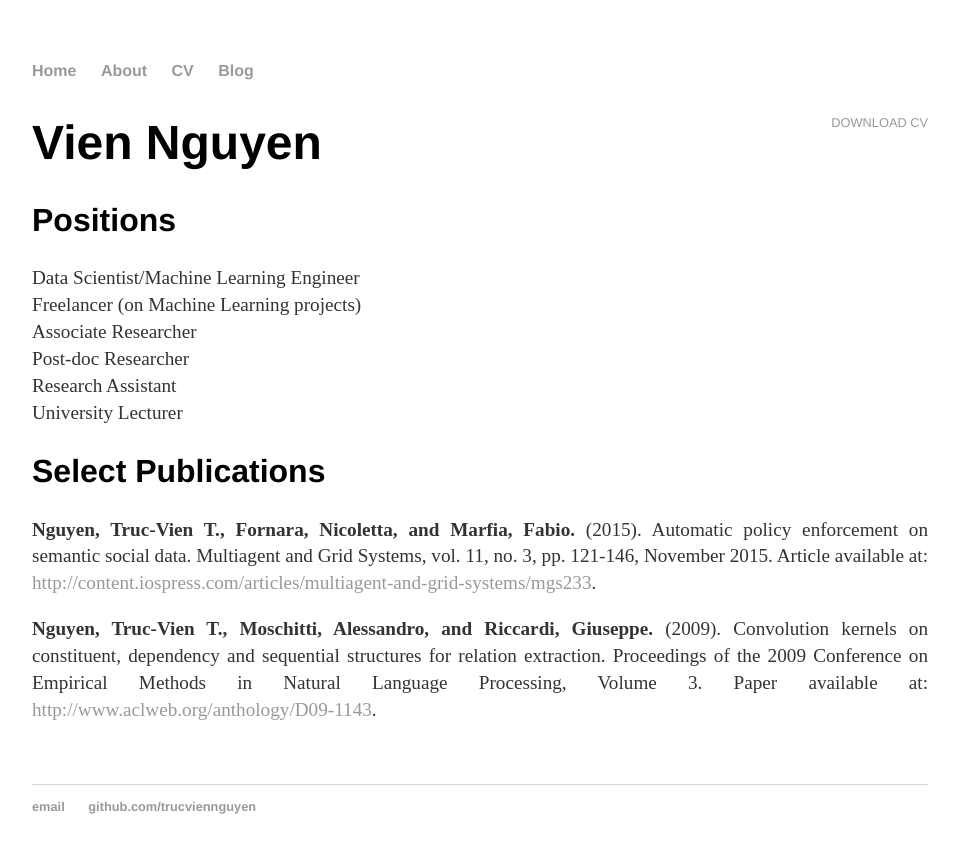
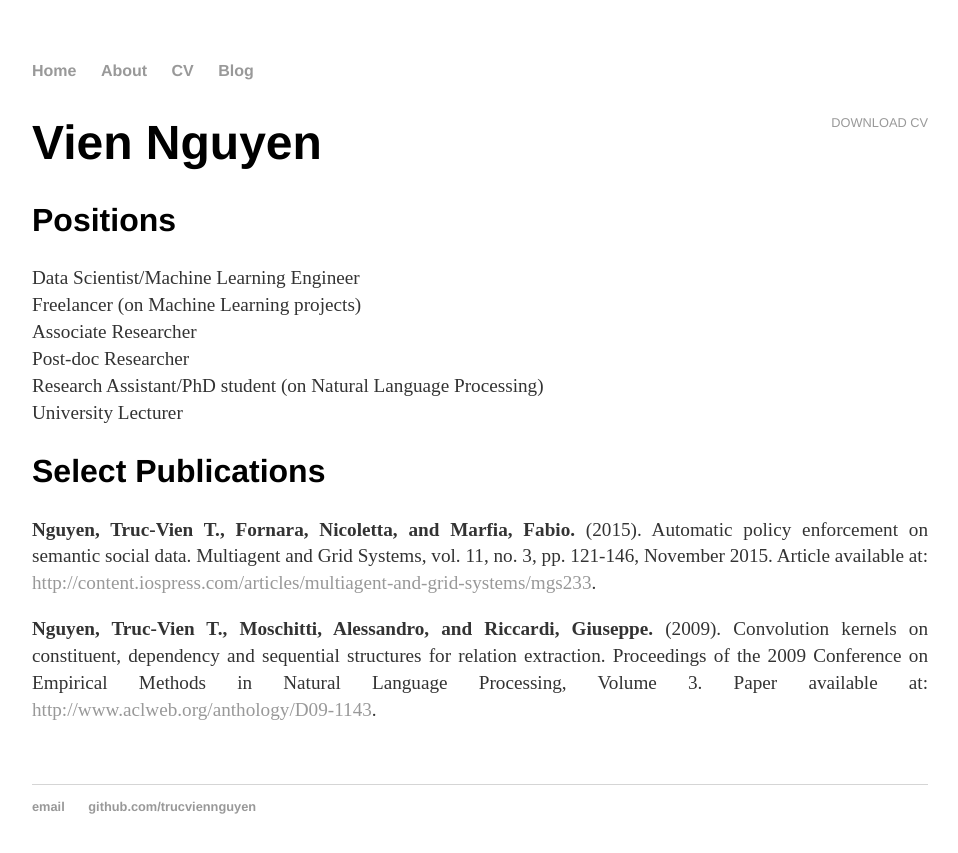
Before and after one commit to trucviennguyen/trucviennguyen.github.io, a Jekyll site: the page built from cv/index.html, in a window 1280 px wide. Shown: the top 853 px of the page, without its empty margins (160-1118 px from the left). Built offline with Jekyll 4.4.1, drawn with Linux system fonts in a browser that asks for light colours.

Commit message:
Updating CV.

```diff
--- a/cv/index.html
+++ b/cv/index.html
@@ -22,7 +22,7 @@ title: CV of Vien Nguyen
 						Freelancer (on Machine Learning projects)<br>
 						Associate Researcher<br>
 						Post-doc Researcher<br>
-						Research Assistant<br>
+						Research Assistant/PhD student (on Natural Language Processing)<br>
 						University Lecturer<br>
 					</p>
 
```
